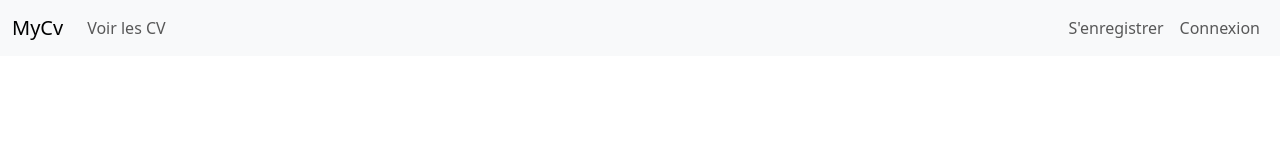
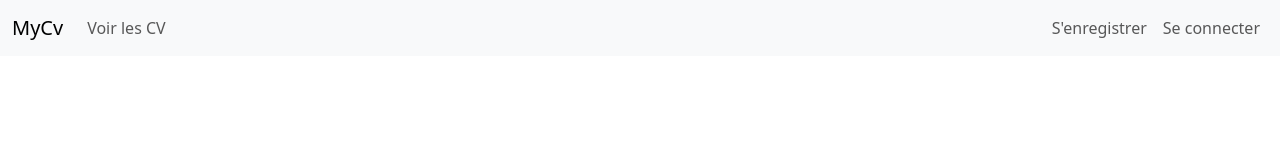
Before and after one commit to EFREi-Renforcement-Js-groupe-TDA/MyCvStoreFront, a React (Vite) app: page /my_cv in a window 1280 px wide. Shown: the top 160 px of the page. Built offline with nearby package versions, Linux system fonts and the light colour scheme.

Commit message:
Export nav items to a component

```diff
--- a/src/Components/FlashMessage.jsx
+++ b/src/Components/FlashMessage.jsx
@@ -12,7 +12,7 @@ const FlashMessage = ({ message, type }) => {
 };
 
 FlashMessage.propTypes = {
-    message: PropTypes.string,
+    message: PropTypes.string.isRequired,
     type: PropTypes.string,
 };
 
--- a/src/Components/Nav/Header.jsx
+++ b/src/Components/Nav/Header.jsx
@@ -1,6 +1,7 @@
 import { Link } from "react-router-dom";
 import { UserContext } from "../../Context/UserContext.jsx";
 import { useContext } from "react";
+import NavItem from "./NavItem";
 
 function Header() {
     const { getUserInfos, logout } = useContext(UserContext);
@@ -17,42 +18,21 @@ function Header() {
                 </button>
                 <div className="collapse navbar-collapse" id="navbarNav">
                     <ul className="navbar-nav">
-                        <li>
-                            <Link to={"/"} className="nav-link">
-                                Voir les CV
-                            </Link>
-                        </li>
-                        {user && (
-                            <li>
-                                <Link to={"/my_cv"} className="nav-link">
-                                    Mes CV
-                                </Link>
-                            </li>
-                        )}
+                        <NavItem title={"Voir les CV"} path={"/"} />
+
+                        {user && <NavItem title={"mon CV"} path={"/my_cv"} />}
                     </ul>
                     <ul className="navbar-nav ms-auto">
-                        <li className="nav-item">
-                            {user ? (
-                                <Link to={"/profile"} className="nav-link">
-                                    Mon profile
-                                </Link>
-                            ) : (
-                                <Link to={"/register"} className="nav-link">
-                                    S'enregistrer
-                                </Link>
-                            )}
-                        </li>
-                        <li className="nav-item">
-                            {user ? (
+                        {user ? <NavItem title={"Mon profile"} path={"/profile"} /> : <NavItem title={"S'enregistrer"} path={"/register"} />}
+                        {user ? (
+                            <li>
                                 <span role="button" className="nav-link" onClick={logout}>
                                     Déconnexion
                                 </span>
-                            ) : (
-                                <Link to={"/login"} className="nav-link">
-                                    Connexion
-                                </Link>
-                            )}
-                        </li>
+                            </li>
+                        ) : (
+                            <NavItem title={"Se connecter"} path={"/login"} />
+                        )}
                     </ul>
                 </div>
             </div>
--- /dev/null
+++ b/src/Components/Nav/NavItem.jsx
@@ -0,0 +1,23 @@
+import { Link } from "react-router-dom";
+import PropTypes from "prop-types";
+
+const NavItem = ({ title, path }) => {
+    return (
+        <li>
+            <Link to={path} className="nav-link">
+                {title}
+            </Link>
+        </li>
+    );
+};
+
+NavItem.propTypes = {
+    title: PropTypes.string.isRequired,
+    path: PropTypes.string,
+};
+
+NavItem.defaultProps = {
+    path: "/",
+};
+
+export default NavItem;
```
